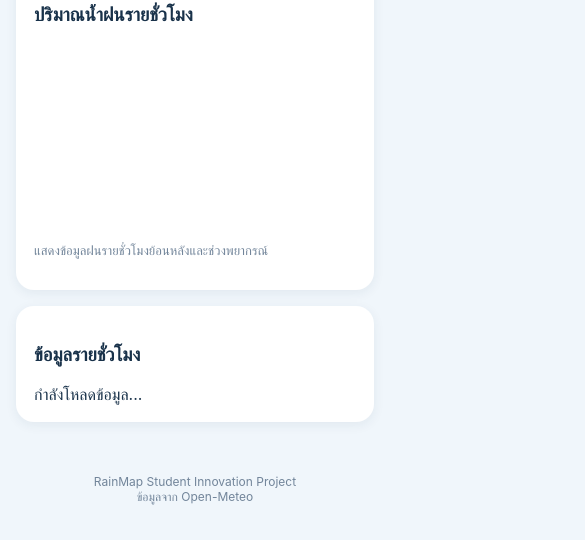
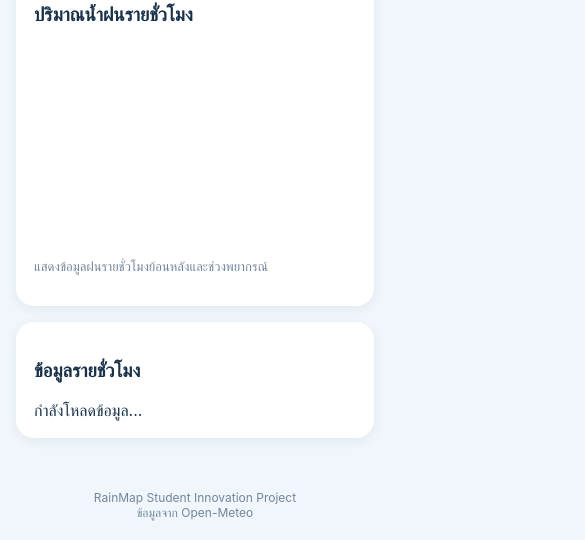
Before and after one commit to comsm04-bit/Rainmap, a plain HTML site: page index.html in a window 390 px wide. Shown: the part 1059-1599 px from the top of the page, 585 px wide, since content can reach past the window. Drawn offline with nearby package versions, Linux system fonts and the light colour scheme; no server answers.

Commit message:
Add chart box and update chart responsiveness
Added a chart box to contain the chart canvas and updated the chart options for responsiveness.

```diff
--- a/index.html
+++ b/index.html
@@ -105,6 +105,13 @@
       border-radius: 16px;
       overflow: hidden;
       position: relative;
+    }
+
+    /* ล็อกความสูงกล่องกราฟให้จบในตัว ไม่ยืด ไม่ดันจอ */
+    .chart-box {
+      position: relative;
+      width: 100%;
+      height: 200px;
     }
 
     .status {
@@ -215,7 +222,9 @@
   <!-- Chart -->
   <section class="card">
     <h3>ปริมาณน้ำฝนรายชั่วโมง</h3>
-    <canvas id="chart" width="580" height="180"></canvas>
+    <div class="chart-box">
+      <canvas id="chart"></canvas>
+    </div>
     <p class="muted">
       แสดงข้อมูลฝนรายชั่วโมงย้อนหลังและช่วงพยากรณ์
     </p>
@@ -390,7 +399,7 @@
         hourlyList.appendChild(row);
       });
 
-      // Update Chart (ปิด responsive และล็อกขนาดตายตัว)
+      // Update Chart
       const chartLabels = times.slice(0, 24);
       const chartData = rain.slice(0, 24);
 
@@ -420,7 +429,7 @@
             }]
           },
           options: {
-            responsive: false,
+            responsive: true,
             maintainAspectRatio: false,
             scales: {
               y: {
```
